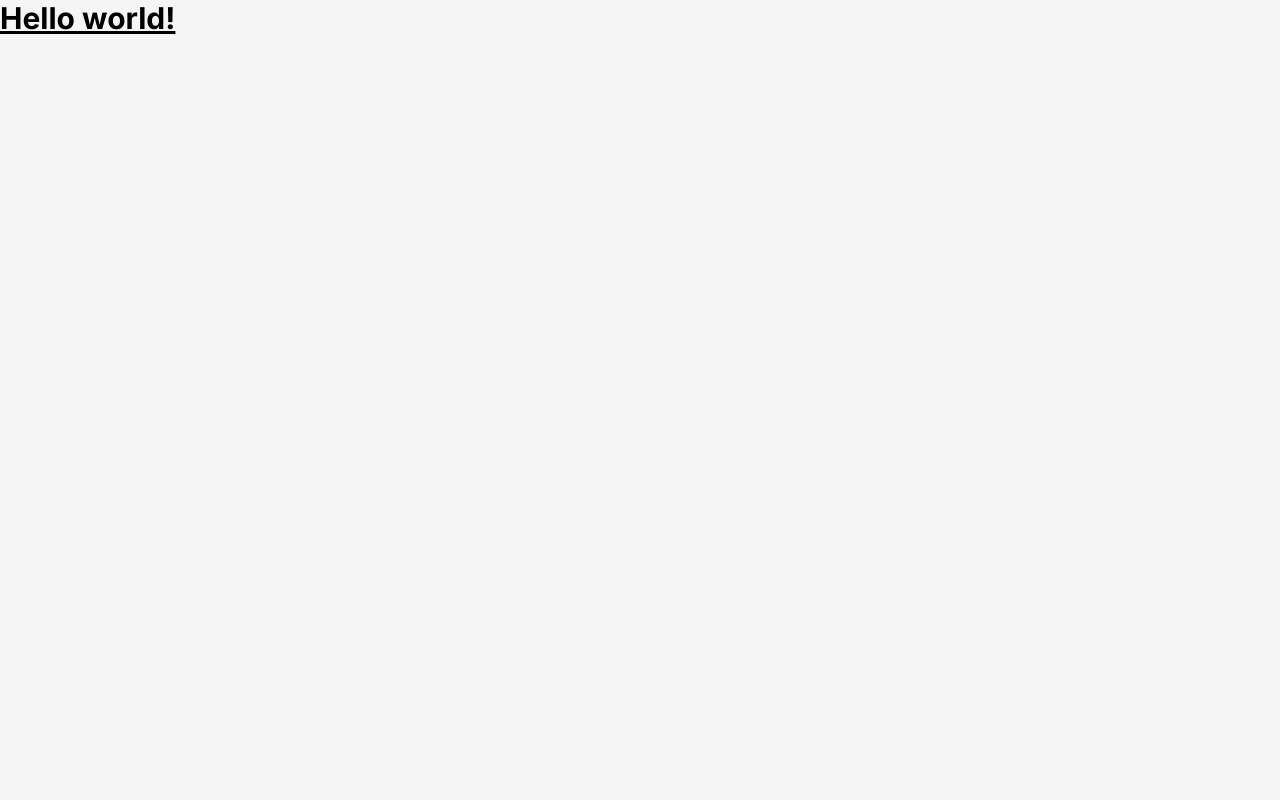
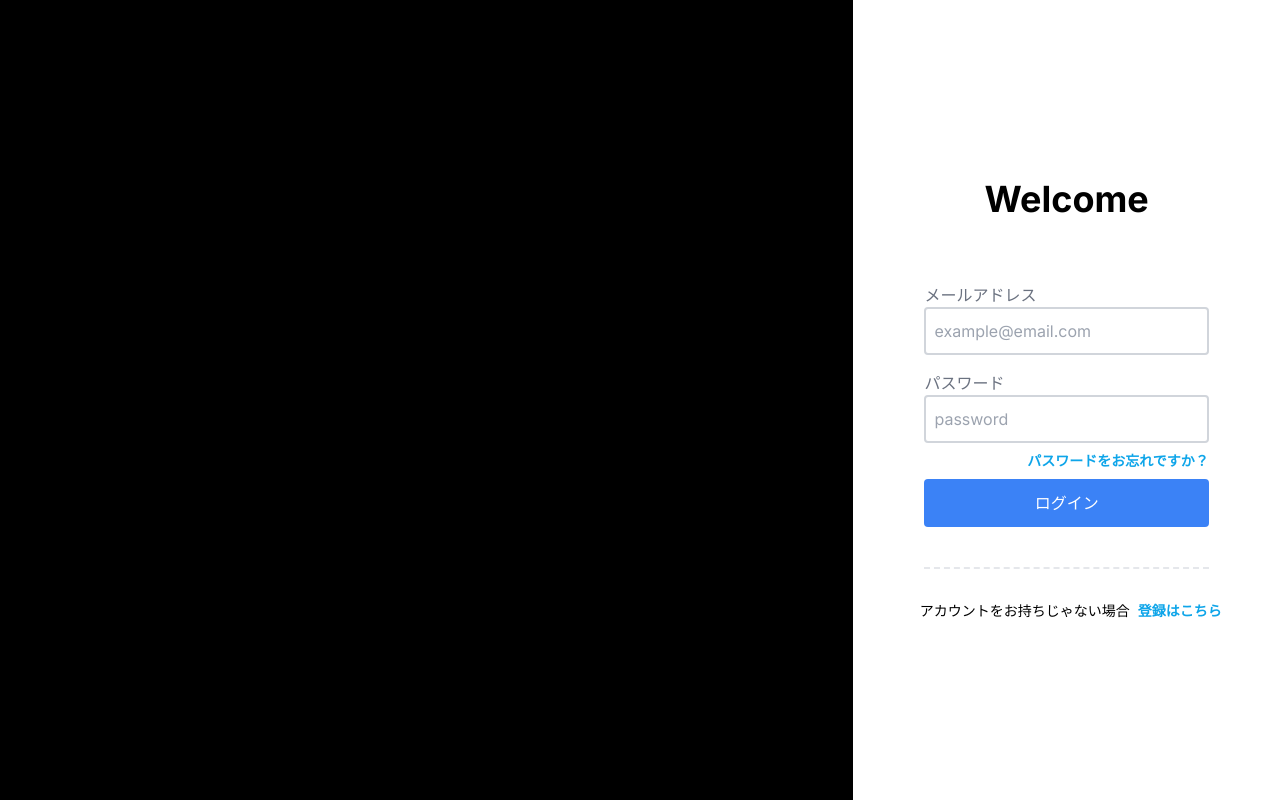
Before and after one commit to POPOTINESU/DroneFlightLog_frontend, a Next.js app: page / in a window 1280 px wide. Built offline with nearby package versions, Linux system fonts and the light colour scheme.

Commit message:
デザインの雛形作成

```diff
--- a/src/app/page.tsx
+++ b/src/app/page.tsx
@@ -1,9 +1,7 @@
-"use client";
+import { LoginPage } from "@/components/Login/template/LoginPage";
 
 export default function Home() {
   return (
-    <h1 className="text-3xl font-bold underline">
-    Hello world!
-  </h1>
+    <LoginPage />
   );
 }
--- /dev/null
+++ b/src/components/Login/template/LoginPage.tsx
@@ -0,0 +1,38 @@
+import Link from "next/link";
+import React from "react";
+
+export const LoginPage = () => {
+  return (
+    <div className="grid grid-cols-12 h-screen">
+      <div className="col-span-8 bg-black"></div>
+      <div className="col-span-4 bg-white flex flex-col justify-center items-center">
+        <h1 className="text-4xl font-bold mb-16">Welcome</h1>
+        <label className="text-gray-500 w-4/6">メールアドレス</label>
+        <input
+          type="text"
+          placeholder="example@email.com"
+          className="border-2 border-gray-300 rounded p-2 w-4/6 h-12"
+        />
+        <label className="text-gray-500 mt-4 w-4/6">パスワード</label>
+        <input
+          type="password"
+          placeholder="password"
+          className="border-2 border-gray-300 rounded p-2 w-4/6 h-12"
+        />
+        <p className="text-right text-sky-500 text-sm font-bold w-4/6 m-2">
+          パスワードをお忘れですか？
+        </p>
+        <button className="bg-blue-500 hover:bg-sky-600 text-white rounded p-2 w-4/6 h-12">
+          ログイン
+        </button>
+        <div className="border-t-2 border-dashed w-4/6 mt-10"></div>
+        <div className="mt-8 text-sm">
+          <span className="bg-white px-2">アカウントをお持ちじゃない場合</span>
+          <span className="text-center text-sky-500 font-bold">
+            登録はこちら
+          </span>
+        </div>
+      </div>
+    </div>
+  );
+};
```
